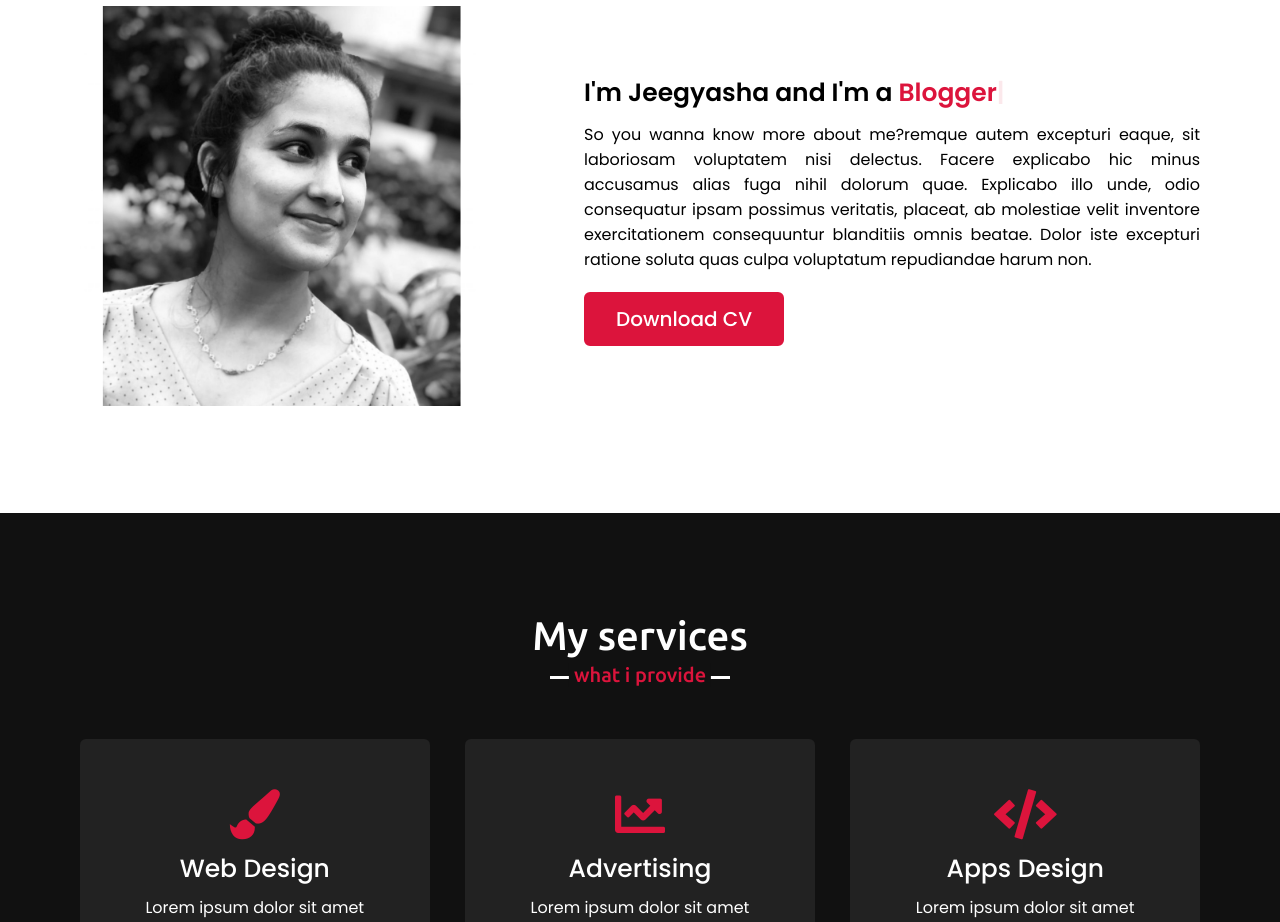
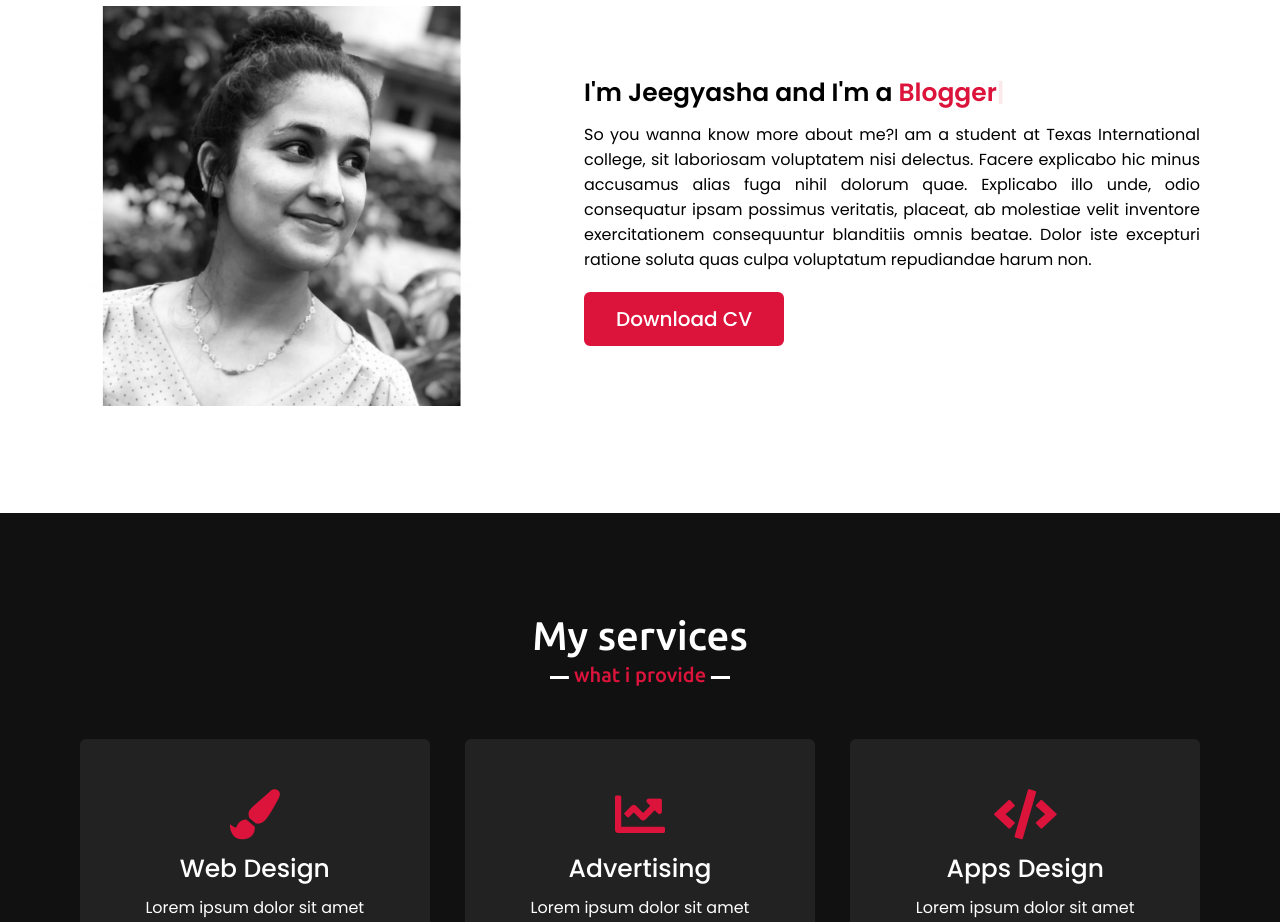
Before and after one commit to JeegyashaNiraula/portfolio-web, a plain HTML site: page index.html in a window 1280 px wide. Shown: the part 1020-1942 px from the top of the page. Drawn offline with nearby package versions, Linux system fonts and the light colour scheme.

Commit message:
I added Texas college info

```diff
--- a/index.html
+++ b/index.html
@@ -57,7 +57,7 @@
                 </div>
                 <div class="column right">
                     <div class="text">I'm Jeegyasha and I'm a <span class="typing-2"></span></div>
-                    <p>So you wanna know more about me?remque autem excepturi eaque, sit laboriosam voluptatem nisi delectus. Facere explicabo hic minus accusamus alias fuga nihil dolorum quae. Explicabo illo unde, odio consequatur ipsam possimus veritatis, placeat, ab molestiae velit inventore exercitationem consequuntur blanditiis omnis beatae. Dolor iste excepturi ratione soluta quas culpa voluptatum repudiandae harum non.</p>
+                    <p>So you wanna know more about me?I am a student at Texas International college, sit laboriosam voluptatem nisi delectus. Facere explicabo hic minus accusamus alias fuga nihil dolorum quae. Explicabo illo unde, odio consequatur ipsam possimus veritatis, placeat, ab molestiae velit inventore exercitationem consequuntur blanditiis omnis beatae. Dolor iste excepturi ratione soluta quas culpa voluptatum repudiandae harum non.</p>
                     <a href="#">Download CV</a>
                 </div>
             </div>
```
